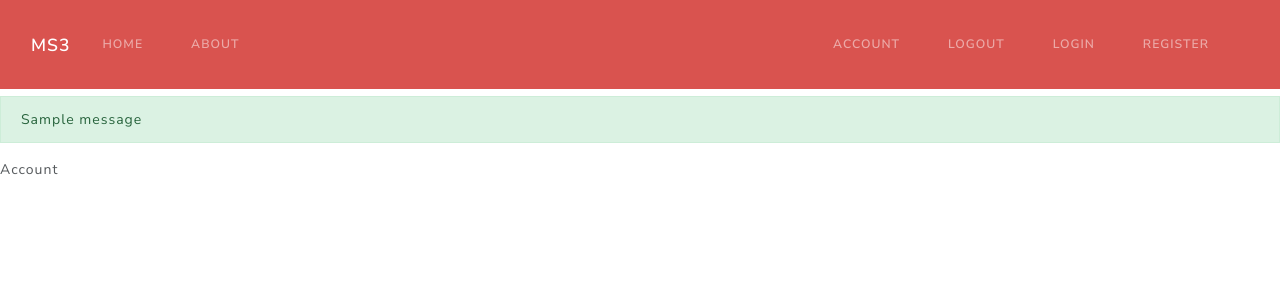
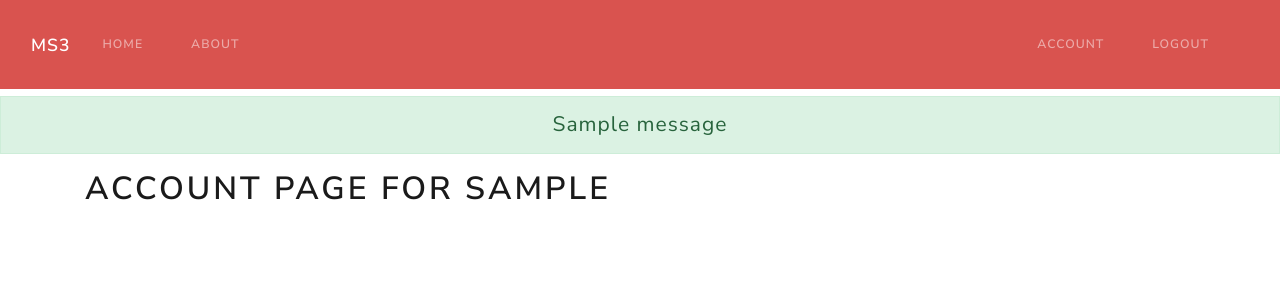
Before and after one commit to GBrachetta/flask-login-test, a Flask app: page /account in a window 1280 px wide. Shown: the top 300 px of the page. Run offline with Flask 2, Linux system fonts and the light colour scheme; a user stored in the database is signed in; one stand-in notice (Sample message) is shown; a database or web service that is not in the repository returns one stand-in record (values such as "Sample title"); some libraries are stand-ins or nearby versions.

Commit message:
Login fully functional

```diff
--- a/app/forms.py
+++ b/app/forms.py
@@ -37,6 +37,6 @@ class RegistrationForm(FlaskForm):
 class LoginForm(FlaskForm):
     email = StringField('Email', validators=[DataRequired(), Email()])
     password = PasswordField('Password', validators=[
-                             DataRequired(), Length(min=6, max=12)])
+                             DataRequired(), Length(min=6)])
     remember = BooleanField('Remember Me')
     submit = SubmitField('Login')
--- a/app/routes.py
+++ b/app/routes.py
@@ -37,8 +37,9 @@ def login():
             user_obj = User(user['username'], user['email'],
                             user['_id'], user['is_admin'])
             login_user(user_obj, remember=form.remember.data)
+            next_page = request.args.get('next')
             flash('You have logged in!', 'info')
-            return redirect('account')
+            return redirect(next_page) if next_page else redirect('index')
         else:
             flash('Please check your credentials', 'warning')
     return render_template('login.html', title='Login', form=form)
@@ -63,4 +64,5 @@ def register():
 @login_required
 def logout():
     logout_user()
+    flash('So sad to see you go!', 'primary')
     return redirect(url_for('index'))
--- a/app/static/css/styles.css
+++ b/app/static/css/styles.css
@@ -7,3 +7,17 @@ body {
     padding: 10px 20px;
     margin-bottom: 20px;
 }
+
+#flash {
+    /* position: fixed;
+    bottom: 15vw;
+    z-index: 10;
+    left: 50%;
+    transform: translate(-50%, 0); */
+    font-size: 1.5em;
+    text-align: center;
+}
+/*
+.main-contents{
+    margin-top: 18em;
+} */
--- a/app/templates/about.html
+++ b/app/templates/about.html
@@ -1,4 +1,4 @@
 {% extends 'layout.html' %}
 {% block content %}
-About
+    <h1>About</h1>
 {% endblock content %}
--- a/app/templates/account.html
+++ b/app/templates/account.html
@@ -1,4 +1,4 @@
 {% extends 'layout.html' %}
 {% block content %}
-Account
+<h1>Account page for {{ current_user.username }}</h1>
 {% endblock content %}
--- a/app/templates/index.html
+++ b/app/templates/index.html
@@ -1,5 +1,4 @@
 {% extends 'layout.html' %}
 {% block content %}
-
-Hola amigos. Los odio.
+<h1>Hola amigos. Los odio.</h1>
 {% endblock content %}
--- a/app/templates/layout.html
+++ b/app/templates/layout.html
@@ -31,10 +31,13 @@
                     </div>
                     <!-- Navbar Right Side -->
                     <div class="navbar-nav">
+                        {% if current_user.is_authenticated %}
                         <a class="nav-item nav-link" href="{{ url_for('account') }}">Account</a>
                         <a class="nav-item nav-link" href="{{ url_for('logout') }}">Logout</a>
+                        {% else %}
                         <a class="nav-item nav-link" href="{{ url_for('login') }}">Login</a>
                         <a class="nav-item nav-link" href="{{ url_for('register') }}">Register</a>
+                        {% endif %}
                     </div>
                 </div>
             </div>
@@ -46,16 +49,16 @@
     {% with messages = get_flashed_messages(with_categories=true) %}
     {% if messages %}
     {% for category, message in messages %}
-    <div class="alert alert-{{ category }}">
+    <div class="alert alert-{{ category }}" role="alert" id="flash">
         {{ message }}
     </div>
     {% endfor %}
     {% endif %}
     {% endwith %}
-
-    {% block content %}
-    {% endblock content %}
-
+    <div class="container main-contents">
+        {% block content %}
+        {% endblock content %}
+    </div>
     <script src="https://cdnjs.cloudflare.com/ajax/libs/jquery/3.4.1/jquery.slim.js"></script>
     <script src="https://cdnjs.cloudflare.com/ajax/libs/popper.js/1.16.1/umd/popper.min.js"></script>
     <script src="https://cdnjs.cloudflare.com/ajax/libs/twitter-bootstrap/4.4.1/js/bootstrap.min.js"></script>
```
